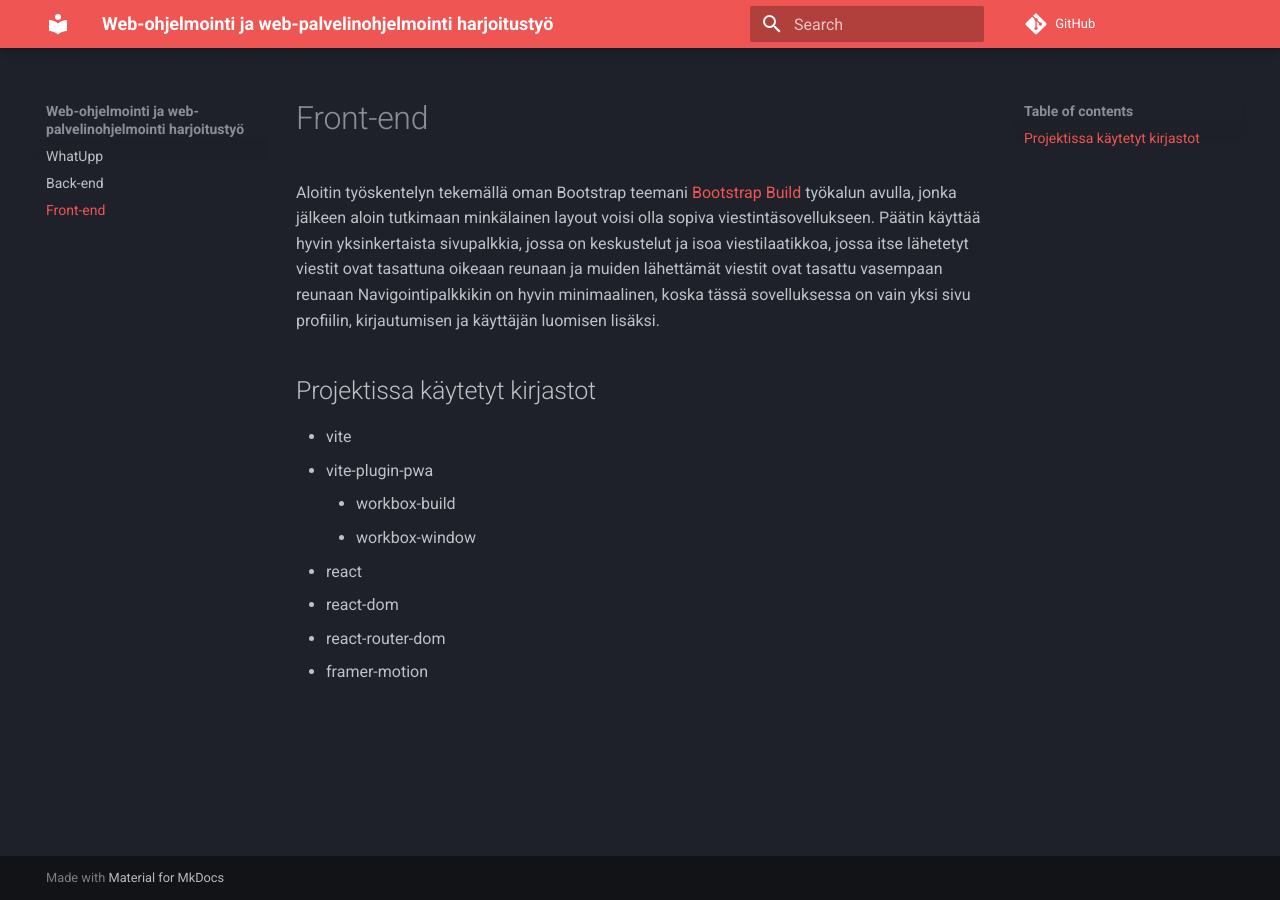
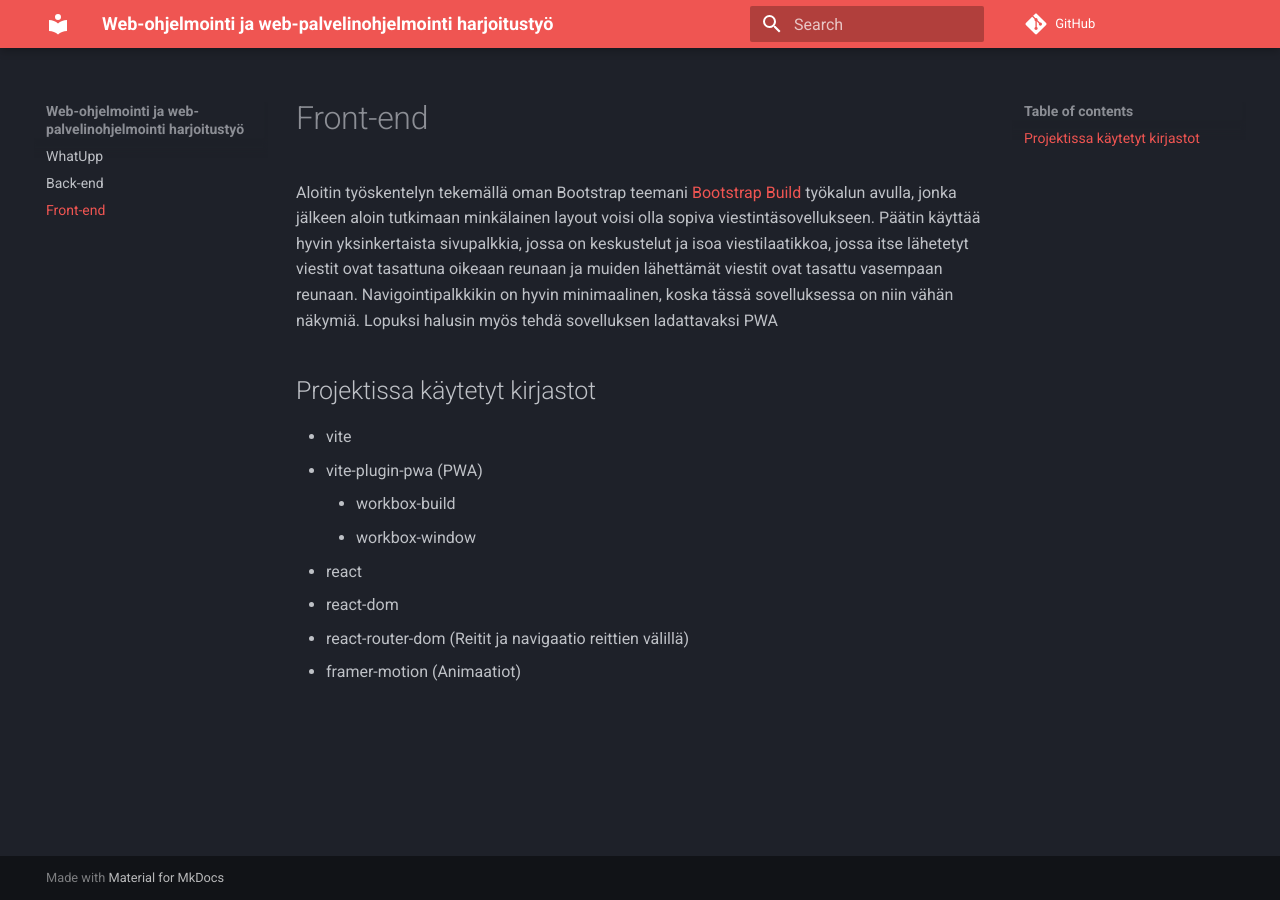
Before and after one commit to IamNanjo/webdev-ht, an MkDocs documentation site: the page built from docs/docs/frontend.md, in a window 1280 px wide. Built offline with MkDocs 1.6.1 and Material for MkDocs 9.7.7, drawn with Linux system fonts in a browser that asks for light colours; comment, search, counter and statistics services are not loaded.

```diff
--- a/docs/docs/frontend.md
+++ b/docs/docs/frontend.md
@@ -3,16 +3,17 @@
 Aloitin työskentelyn tekemällä oman Bootstrap teemani [Bootstrap Build](https://bootstrap.build/) työkalun avulla,
 jonka jälkeen aloin tutkimaan minkälainen layout voisi olla sopiva viestintäsovellukseen.
 Päätin käyttää hyvin yksinkertaista sivupalkkia, jossa on keskustelut ja isoa viestilaatikkoa,
-jossa itse lähetetyt viestit ovat tasattuna oikeaan reunaan ja muiden lähettämät viestit ovat tasattu vasempaan reunaan
-Navigointipalkkikin on hyvin minimaalinen, koska tässä sovelluksessa on vain yksi sivu profiilin, kirjautumisen ja käyttäjän luomisen lisäksi.
+jossa itse lähetetyt viestit ovat tasattuna oikeaan reunaan ja muiden lähettämät viestit ovat tasattu vasempaan reunaan.
+Navigointipalkkikin on hyvin minimaalinen, koska tässä sovelluksessa on niin vähän näkymiä.
+Lopuksi halusin myös tehdä sovelluksen ladattavaksi PWA
 
 ## Projektissa käytetyt kirjastot
 
 -   vite
--   vite-plugin-pwa
+-   vite-plugin-pwa (PWA)
     -   workbox-build
     -   workbox-window
 -   react
 -   react-dom
--   react-router-dom
--   framer-motion
+-   react-router-dom (Reitit ja navigaatio reittien välillä)
+-   framer-motion (Animaatiot)
```
